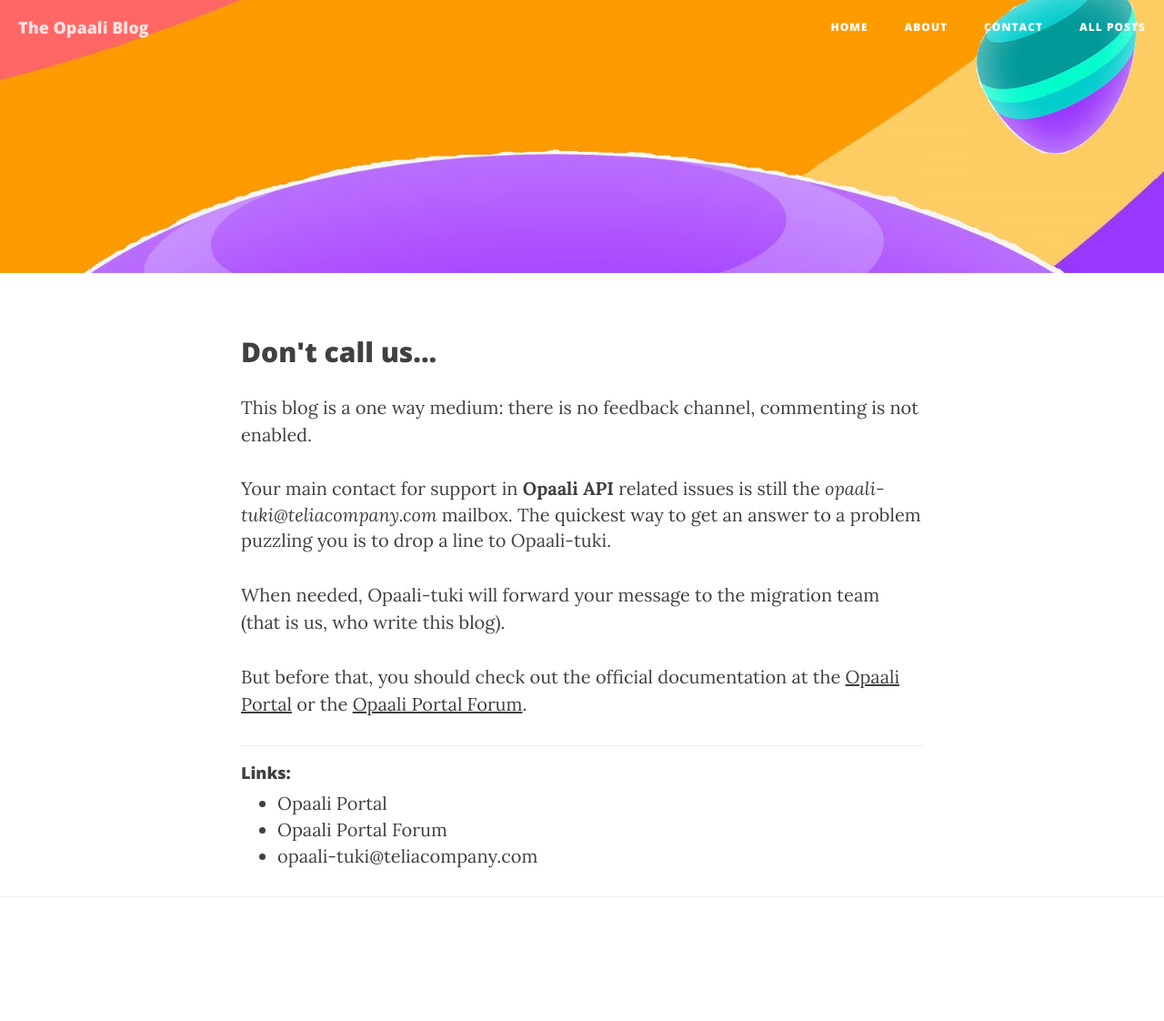
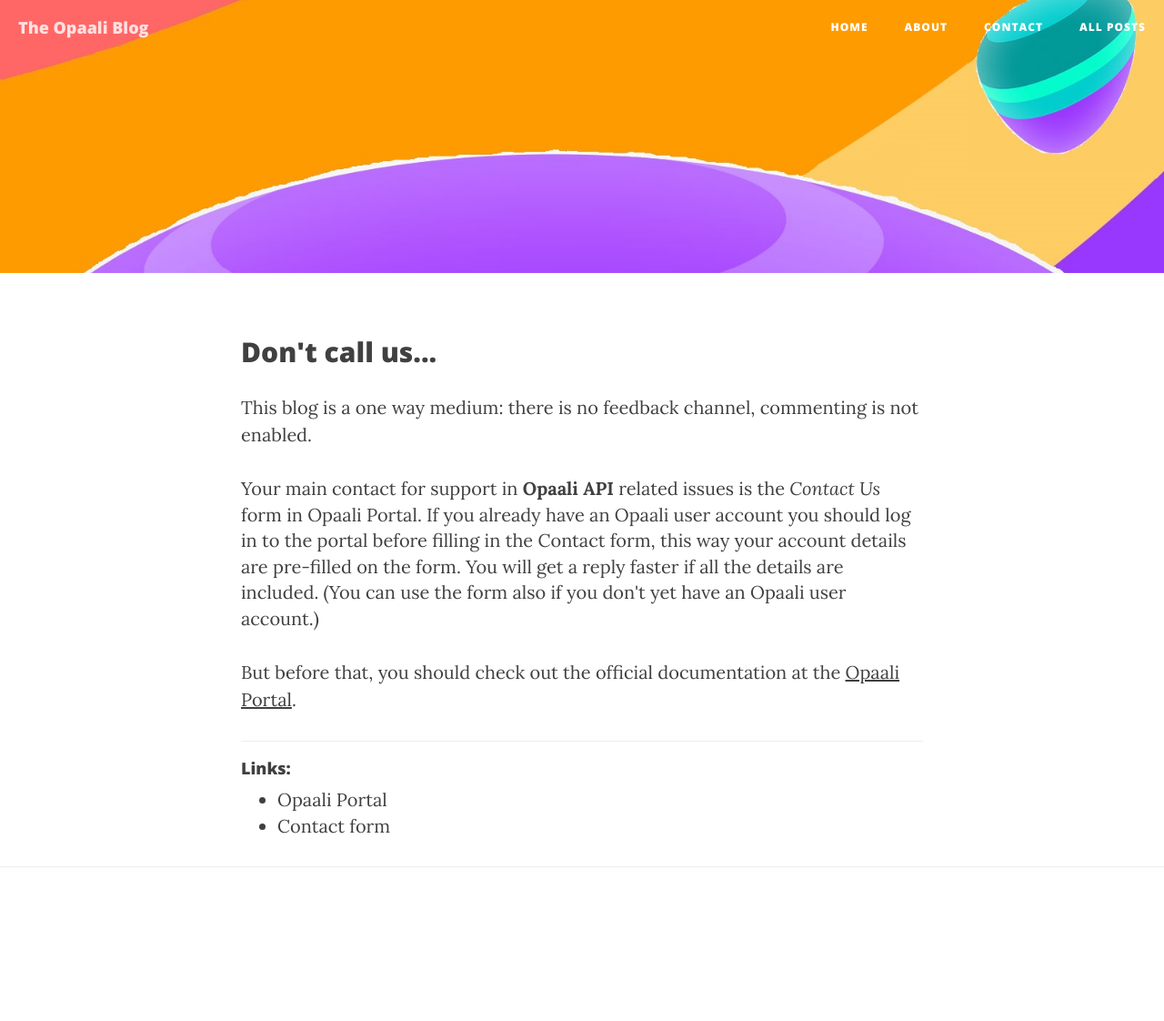
Before and after one commit to MiiKos/Opaali, a Jekyll site: the page built from docs/contact.html, in a window 1280 px wide. Shown: the whole page at 91% size. Built offline with Jekyll 4.4.1, drawn with Linux system fonts in a browser that asks for light colours; nearby versions of some CDN libraries; after the commit the page ends 1089 px from its top, so only the background shows below that.

Commit message:
updated contact details

```diff
--- a/docs/contact.html
+++ b/docs/contact.html
@@ -9,14 +9,12 @@
 
 <p>This blog is a one way medium: there is no feedback channel, commenting is not enabled.</p>
 
-Your main contact for support in <b>Opaali API</b> related issues is still the <i><a href="mailto:{{ site.email_support }}">{{ site.email_support }}</a></i> mailbox.
-The quickest way to get an answer to a problem puzzling you is to drop a line to <a href="mailto:{{ site.email_support }}">Opaali-tuki</a>.
+Your main contact for support in <b>Opaali API</b> related issues is the <i><a href="{{ site.opaali_contact }}">Contact Us</a></i> form in Opaali Portal.
+If you already have an Opaali user account you should log in to the portal before filling in the Contact form, this way your
+account details are pre-filled on the form. You will get a reply faster if all the details are included.
+(You can use the form also if you don't yet have an Opaali user account.)
 <p>
-When needed, Opaali-tuki will forward your message to the migration team (that is us, who write this blog).
-</p>
-<p>
-But before that, you should check out the official documentation at the <a href="{{ site.opaali_portal }}">Opaali Portal</a>
-or the <a href="{{ site.opaali_forum }}">Opaali Portal Forum</a>.
+But before that, you should check out the official documentation at the <a href="{{ site.opaali_portal }}">Opaali Portal</a>.
 </p>
 <hr>
 <h4>Links:</h4>
@@ -25,6 +23,7 @@
 
 <li><div><a href="{{ site.opaali_portal }}">Opaali Portal</a></div></li>
 
-<li><div><a href="{{ site.opaali_forum }}">Opaali Portal Forum</a></div></li>
-
+<li><div><a href="{{ site.opaali_contact }}">Contact form</a></div></li>
+<!--
 <li><div><a href="mailto:{{ site.email_support }}">{{ site.email_support }}</a></div></li>
+-->
```
